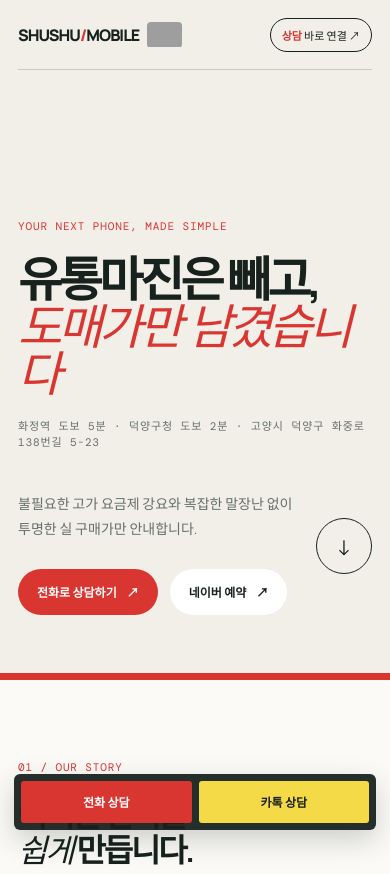
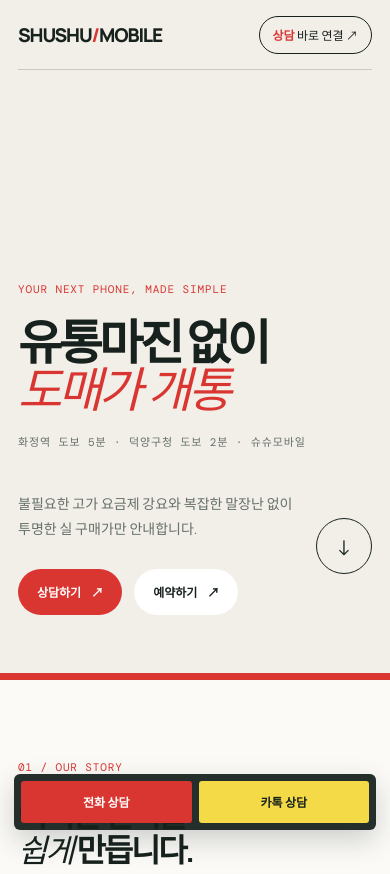
Before and after one commit to quddh34/shushu0091, a plain HTML site: page index.html in a window 390 px wide. Shown: the top 874 px of the page. Drawn offline with nearby package versions, Linux system fonts and the light colour scheme; grey boxes are pictures that could not be loaded.

Commit message:
Update index.html

```diff
--- a/index.html
+++ b/index.html
@@ -30,15 +30,12 @@
 
 		header { position: absolute; z-index: 2; top: 0; width: 100%; color: var(--ink); }
 		.nav { height: 88px; display: flex; align-items: center; justify-content: space-between; border-bottom: 1px solid rgba(23,33,29,.18); }
-		.brand-group { display: flex; align-items: center; gap: 14px; }
 		.brand { font-weight: 800; font-size: 19px; letter-spacing: -.06em; }
 		.brand span { color: var(--accent); }
-		.cert-badge { display: inline-flex; align-items: center; }
-		.cert-badge img { width: auto; height: 34px; border-radius: 4px; object-fit: contain; }
 		.nav-links { display: flex; gap: 34px; font-size: 13px; }
 		.nav-links a { opacity: .66; transition: opacity .2s; }
 		.nav-links a:hover { opacity: 1; }
-		.nav-visit { border: 1px solid var(--ink); padding: 11px 17px; border-radius: 100px; font-size: 12px; white-space: nowrap; }
+		.nav-visit { border: 1px solid var(--ink); padding: 11px 17px; border-radius: 100px; font-size: 12px; }
 		.nav-visit strong { color: var(--accent); font-weight: 700; }
 
 		.hero { min-height: 760px; position: relative; display: flex; align-items: flex-end; overflow: hidden; color: var(--ink); background: var(--paper); border-bottom: 7px solid var(--accent); }
@@ -112,11 +109,8 @@
 		@media (max-width: 700px) {
 			.container, .hero-content { width: min(100% - 36px, 1180px); }
 			.nav { height: 70px; }
-			.brand-group { gap: 8px; }
-			.brand { font-size: 16px; }
-			.cert-badge img { height: 26px; }
 			.nav-links { display: none; }
-			.nav-visit { padding: 8px 11px; font-size: 11px; }
+			.nav-visit { padding: 9px 13px; }
 			.hero { min-height: 680px; }
 			.hero-content { margin-bottom: 58px; }
 			.hero-bottom { align-items: center; margin-top: 28px; }
@@ -144,12 +138,7 @@
 <body>
 	<header>
 		<nav class="nav container" aria-label="주요 메뉴">
-			<div class="brand-group">
-				<a class="brand" href="#top">SHUSHU<span>/</span>MOBILE</a>
-				<a class="cert-badge" href="https://ictmarket.or.kr:8443/precon/pop_CertIcon.do?PRECON_REQ_ID=PRE0000181978" target="_blank" rel="noreferrer" aria-label="이동통신 사전승낙서 확인">
-					<img style="cursor:pointer;" src="https://ictmarket.or.kr:8443/getCertIcon.do?cert_icon=KP24022701467U001" alt="사전승낙서 인증마크">
-				</a>
-			</div>
+			<a class="brand" href="#top">SHUSHU<span>/</span>MOBILE</a>
 			<div class="nav-links">
 				<a href="#story">Our story</a>
 				<a href="#space">The space</a>
@@ -163,14 +152,14 @@
 		<section class="hero">
 			<div class="hero-content fade-up">
 				<div class="eyebrow mono">Your next phone, made simple</div>
-				<h1>유통마진은 빼고,<br><em>도매가만 남겼습니다</em></h1>
-				<div class="mono" style="margin-top: 21px; color: #66706a;">화정역 도보 5분 · 덕양구청 도보 2분 · 고양시 덕양구 화중로 138번길 5-23</div>
+				<h1>유통마진 없이<br><em>도매가 개통</em></h1>
+				<div class="mono" style="margin-top: 21px; color: #66706a;">화정역 도보 5분 · 덕양구청 도보 2분 · 슈슈모바일</div>
 				<div class="hero-bottom">
 					<div>
 						<p class="hero-copy">불필요한 고가 요금제 강요와 복잡한 말장난 없이<br>투명한 실 구매가만 안내합니다.</p>
 						<div class="hero-actions">
-							<a class="action-button dark" href="tel:01090220091">전화로 상담하기 <span aria-hidden="true">↗</span></a>
-							<a class="action-button" href="https://sl1nk.com/59s7332" target="_blank" rel="noreferrer">네이버 예약 <span aria-hidden="true">↗</span></a>
+							<a class="action-button dark" href="tel:01090220091">상담하기 <span aria-hidden="true">↗</span></a>
+							<a class="action-button" href="https://sl1nk.com/59s7332" target="_blank" rel="noreferrer">예약하기 <span aria-hidden="true">↗</span></a>
 						</div>
 					</div>
 					<a class="circle-arrow" href="#story" aria-label="아래로 이동">↓</a>
@@ -197,7 +186,7 @@
 				<div>
 					<div class="section-label mono">02 / The space</div>
 					<h2>방문 전에도<br><em>편히 물어보세요</em></h2>
-					<p>재고 확인, 원하는 모델 비교, 예상 월 납부금까지 미리 상담할 수 있습니다. 매장에 오기 전, 1분 문의로 시간을 아껴보세요.</p>
+					<p>재고 확인, 원하는 모델 비교, 예상 월 납부금까지 미리 상담할 수 있습니다. 발품 팔지 않으셔도 됩니다.</p>
 				</div>
 				<a class="text-link" href="tel:01090220091">지금 상담 시작하기 <span aria-hidden="true">→</span></a>
 			</div>
@@ -208,9 +197,9 @@
 				<div class="visit-head">
 					<div>
 						<div class="section-label mono">03 / Come by</div>
-						<h2>핸드폰도매센터 화정점<br><em>슈슈모바일에서 물어보세요.</em></h2>
+						<h2>핸드폰도매센터 화정점<br><em>에서 물어보세요.</em></h2>
 					</div>
-					<p>방문 전 간단한 상담으로<br>맞춤 안내를 준비해둘게요.</p>
+					<p>방문 전 간단한 상담으로<br>맞춤 설계 준비해둘게요.</p>
 				</div>
 				<div class="visit-grid">
 					<a class="visit-map" href="https://naver.me/FPng1gV9" target="_blank" rel="noreferrer" aria-label="네이버 지도에서 매장 위치 보기">
@@ -246,9 +235,14 @@
 
 	<footer>
 		<div class="container footer-inner">
-			<div>
-				<a class="brand" href="#top">SHUSHU<span>/</span>MOBILE</a>
-				<small>© 핸드폰도매센터 화정점 (슈슈모바일) · 고양시 덕양구 화중로 138번길 5-23, 1층</small>
+			<div style="display: flex; align-items: center; gap: 18px; flex-wrap: wrap;">
+				<div>
+					<a class="brand" href="#top">SHUSHU<span>/</span>MOBILE</a>
+					<small>© 핸드폰도매센터 화정점 (슈슈모바일) · 고양시 덕양구 화중로 138번길 5-23, 1층</small>
+				</div>
+				<a class="cert-badge" href="https://ictmarket.or.kr:8443/precon/pop_CertIcon.do?PRECON_REQ_ID=PRE0000181978" target="_blank" rel="noreferrer" aria-label="이동통신 사전승낙서 확인">
+					<img src="https://ictmarket.or.kr:8443/getCertIcon.do?cert_icon=KP24022701467U001" alt="사전승낙서 인증마크">
+				</a>
 			</div>
 			<div class="footer-links">
 				<a href="https://naver.me/FPng1gV9" target="_blank" rel="noreferrer">네이버지도</a>
```
